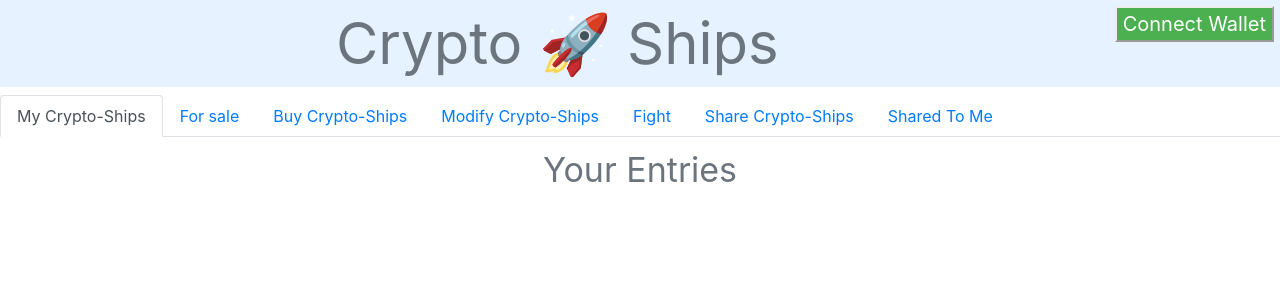
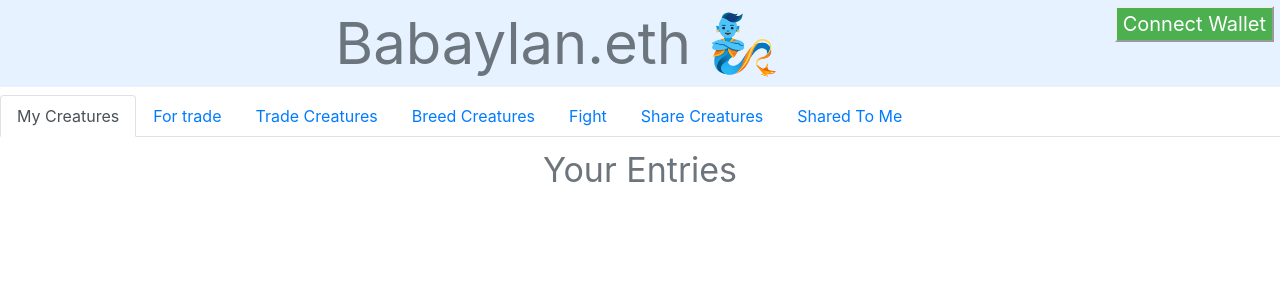
Before and after one commit to MrTalentDev/Lokian, a React (Create React App) app: page / in a window 1280 px wide. Shown: the top 300 px of the page. Built offline with nearby package versions, Linux system fonts and the light colour scheme.

Commit message:
change to babaylan, creatures, etc

```diff
--- a/public/index.html
+++ b/public/index.html
@@ -7,7 +7,7 @@
     <meta name="theme-color" content="#000000" />
     <meta
       name="description"
-      content="Gundam inspired trading card crypto gaem"
+      content="Summon philippine monster, trade, breed and fight"
     />
     <link rel="apple-touch-icon" href="%PUBLIC_URL%/logo192.png" />
     <!--
@@ -24,7 +24,8 @@
       work correctly both with client-side routing and a non-root public URL.
       Learn how to configure a non-root public URL by running `npm run build`.
     -->
-    <title>CryptoShips</title>
+    <title>Babaylan.eth
+    </title>
   </head>
   <body>
     <noscript>You need to enable JavaScript to run this app.</noscript>
--- a/src/App.js
+++ b/src/App.js
@@ -513,7 +513,7 @@ class Cryptomons extends Component {
         <ToastContainer />
 
         <label className="AppTitle">
-          Crypto <span>🚀</span> Ships
+          Babaylan.eth {" "} <span>🧞</span>
 
             <span>
             <a data-tip data-for="walletLogout">
@@ -538,19 +538,19 @@ class Cryptomons extends Component {
 
         </label>
         <Tabs defaultActiveKey="myCryptomons" id="uncontrolled-tab-example">
-          <Tab className="x" eventKey="myCryptomons" title="My Crypto-Ships">
+          <Tab className="x" eventKey="myCryptomons" title="My Creatures">
             <label className="p1">Your Entries</label>
             {myCryptomons}
           </Tab>
-          <Tab eventKey="forSale" title="For sale">
+          <Tab eventKey="forSale" title="For trade">
             <label className="p1">Selling Management</label>
             {forSaleCryptomons}
           </Tab>
-          <Tab eventKey="buyCryptomons" title="Buy Crypto-Ships">
+          <Tab eventKey="buyCryptomons" title="Trade Creatures">
             <label className="p1">Shop</label>
             {buyCryptomons}
           </Tab>
-          <Tab eventKey="breedCryptomons" title="Modify Crypto-Ships">
+          <Tab eventKey="breedCryptomons" title="Breed Creatures">
             <label className="p1">Modification Bay</label>
             <div className="breeding-area">
               {breedOption(this.state.breedChoice1)}
@@ -560,7 +560,7 @@ class Cryptomons extends Component {
             {forBreedCryptomons}
           </Tab>
           <Tab eventKey="fight" title="Fight">
-            <label className="p1">Space Fight Arena</label>
+            <label className="p1">Arena</label>
             <div className="fighting-area">
               {
 
@@ -588,7 +588,7 @@ class Cryptomons extends Component {
               </div>
             </div>
           </Tab>
-          <Tab eventKey="share" title="Share Crypto-Ships">
+          <Tab eventKey="share" title="Share Creatures">
             <label className="p1">Sharing Management</label>
             <div className="sharing-area">
               <div className="form-line">
```
Also changed, not shown: 1 other file (tests, documents, lock files or other folders).
